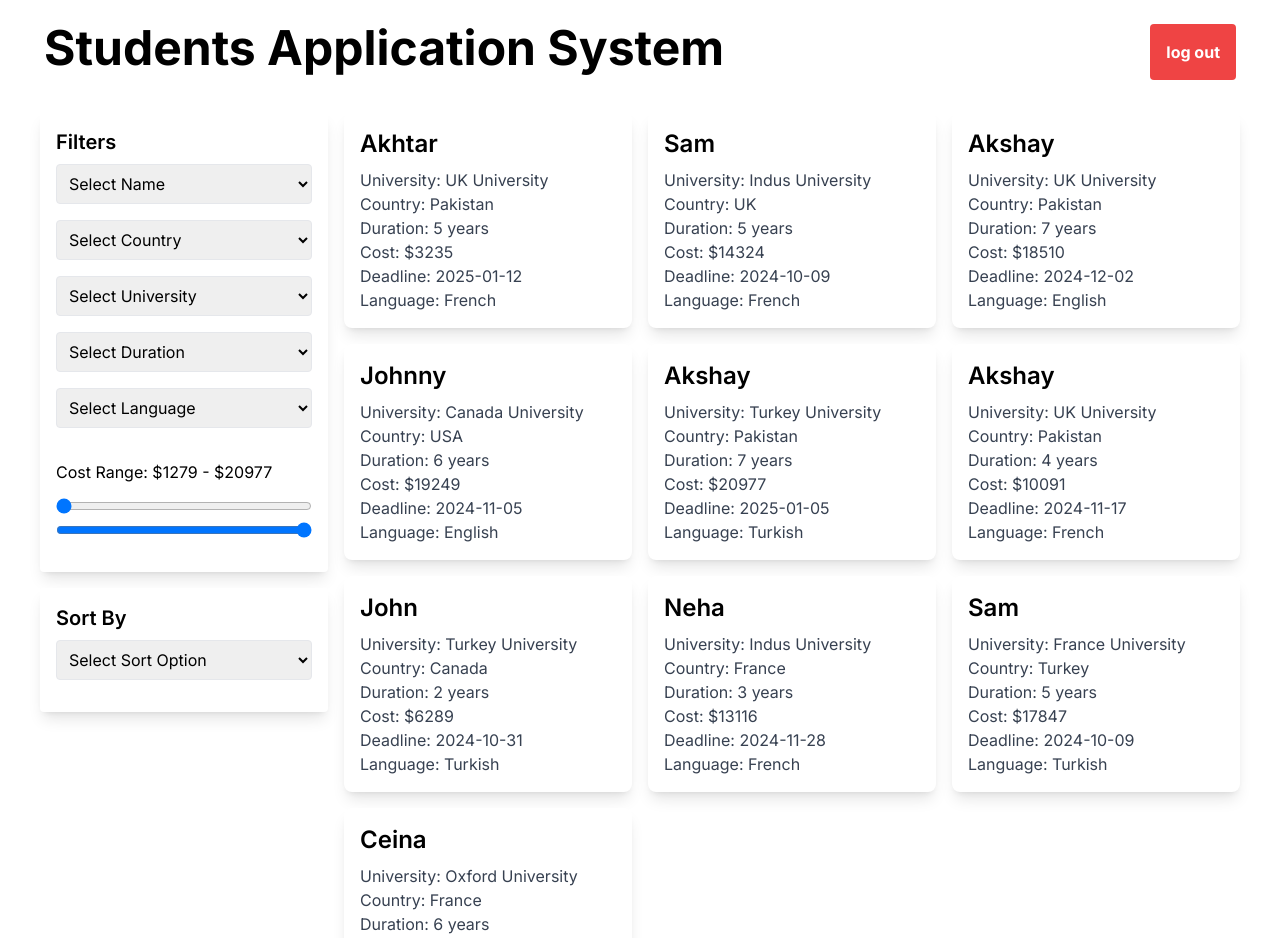
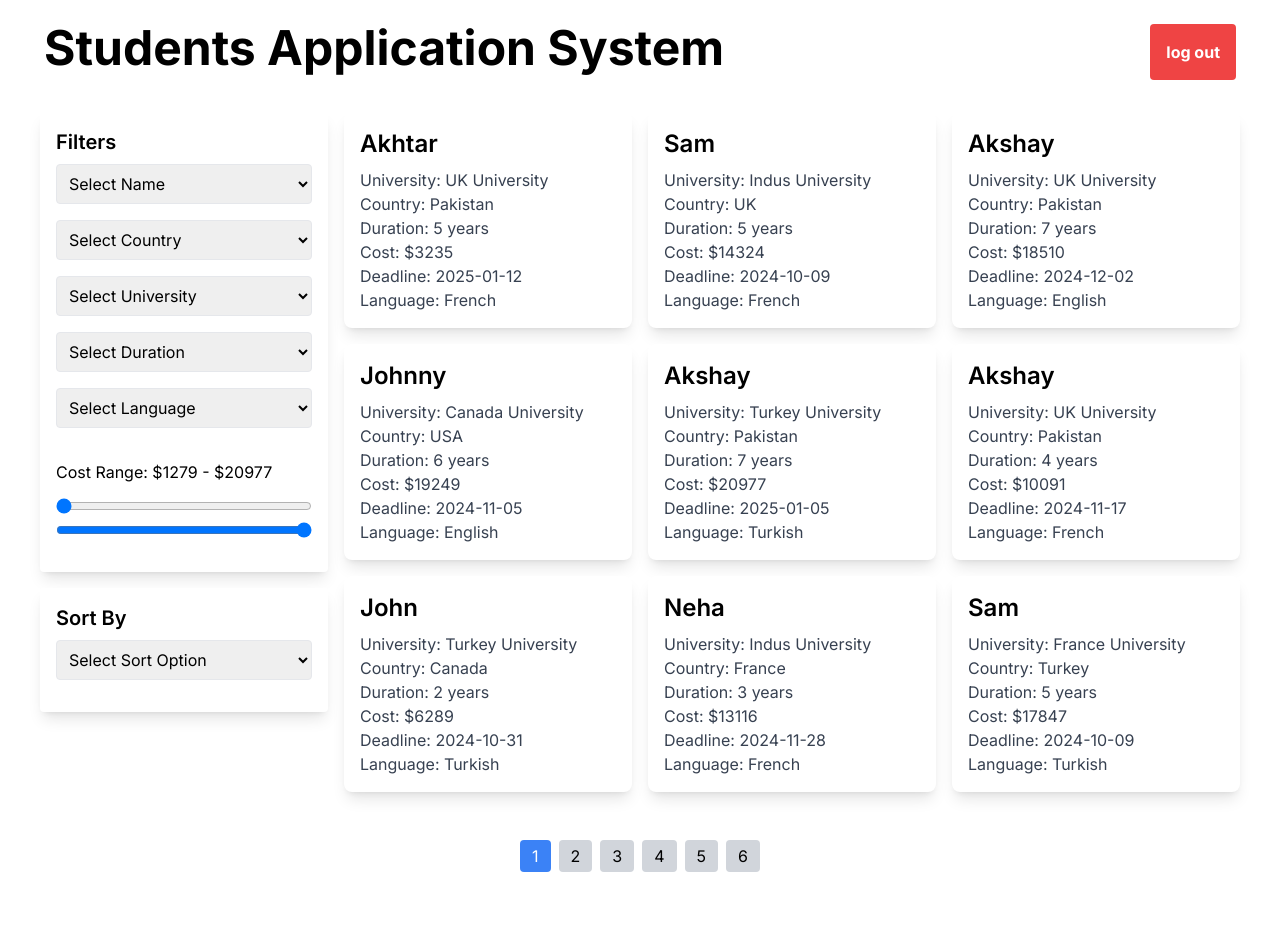
Before and after one commit to thefurqanrahim/student-app, a Next.js app: page /home in a window 1280 px wide. Shown: the top 938 px of the page. After the commit the page ends 896 px from the top, so only its background shows below. Built offline with nearby package versions, Linux system fonts and the light colour scheme; sample sign-in values are in the browser's storage.

Commit message:
changes in card functionality

```diff
--- a/src/app/home/page.tsx
+++ b/src/app/home/page.tsx
@@ -32,7 +32,7 @@ const HomePage = () => {
   const [applicationsData, setApplicationsData] = useState<Application[]>([]);
   const [filteredApplications, setFilteredApplications] = useState<Application[]>([]);
   const [currentPage, setCurrentPage] = useState<number>(1);
-  const itemsPerPage = 10;
+  const itemsPerPage = 9;
   const [filters, setFilters] = useState<Filters>({
     name: '',
     country: '',
```
